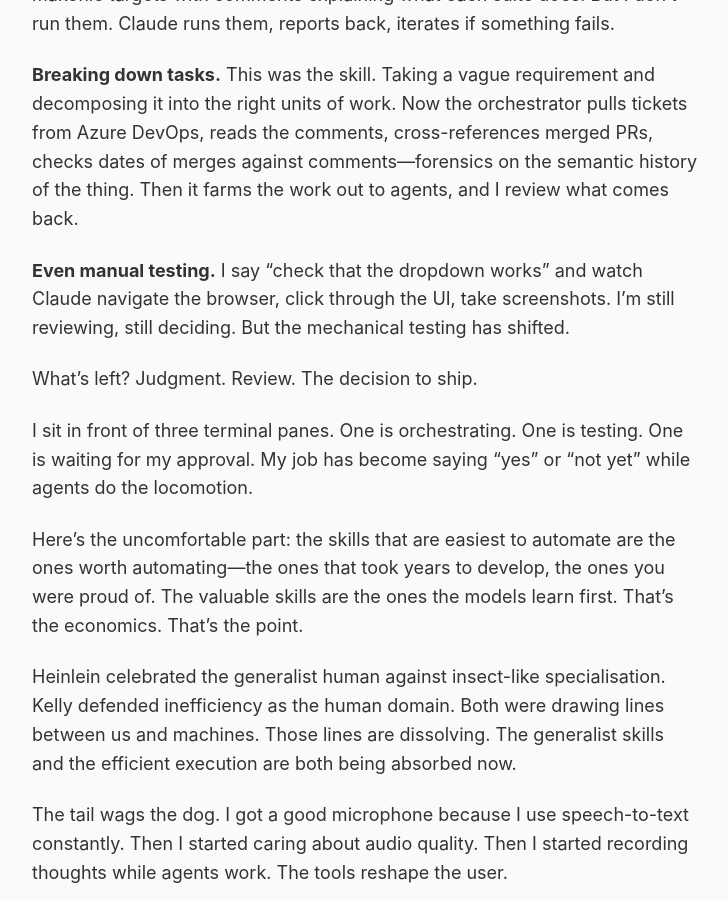
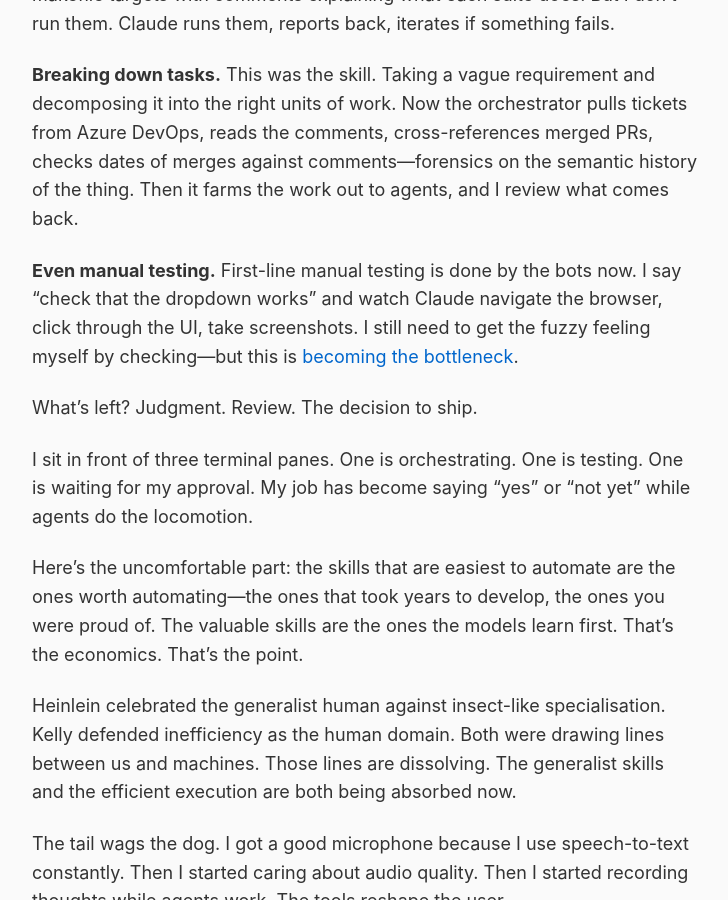
Before and after one commit to rob137/rob137.github.io, a Jekyll site: the page built from _posts/2026-01-19-what-i-dont-touch-anymore.md, in a window 1280 px wide and 900 px high, scrolled down 1179 px. Shown: the whole window, without its empty margins (275-1003 px from the left). Built offline with Jekyll 4.4.1, drawn with Linux system fonts in a browser that asks for light colours.

Commit message:
Refine manual testing section, link to trial-by-foom
First-line testing by bots, human verification becoming bottleneck.

Co-Authored-By: Claude Opus 4.5 <noreply@anthropic.com>

```diff
--- a/_posts/2026-01-19-what-i-dont-touch-anymore.md
+++ b/_posts/2026-01-19-what-i-dont-touch-anymore.md
@@ -26,7 +26,7 @@ The things I don't touch anymore aren't the things I was bad at. They're the thi
 
 **Breaking down tasks.** This was the skill. Taking a vague requirement and decomposing it into the right units of work. Now the orchestrator pulls tickets from Azure DevOps, reads the comments, cross-references merged PRs, checks dates of merges against comments—forensics on the semantic history of the thing. Then it farms the work out to agents, and I review what comes back.
 
-**Even manual testing.** I say "check that the dropdown works" and watch Claude navigate the browser, click through the UI, take screenshots. I'm still reviewing, still deciding. But the mechanical testing has shifted.
+**Even manual testing.** First-line manual testing is done by the bots now. I say "check that the dropdown works" and watch Claude navigate the browser, click through the UI, take screenshots. I still need to get the fuzzy feeling myself by checking—but this is [becoming the bottleneck](/2026/01/06/trial-by-foom/).
 
 What's left? Judgment. Review. The decision to ship.
 
```
